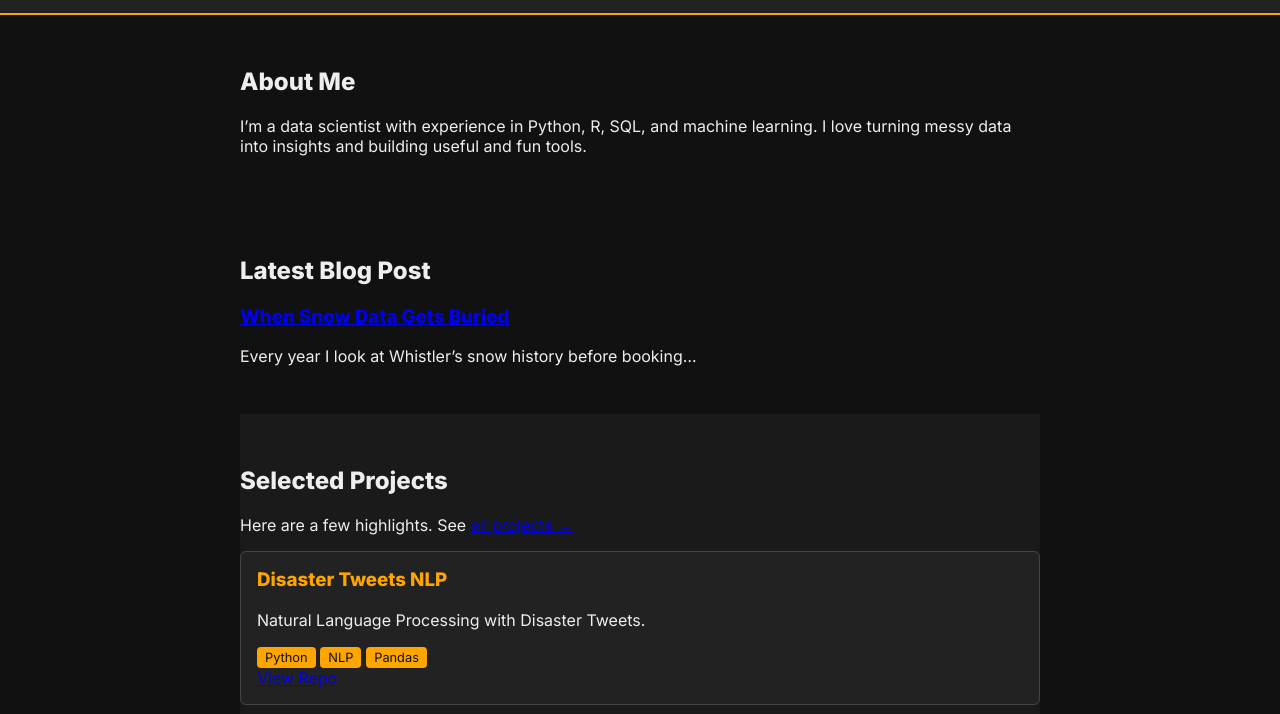
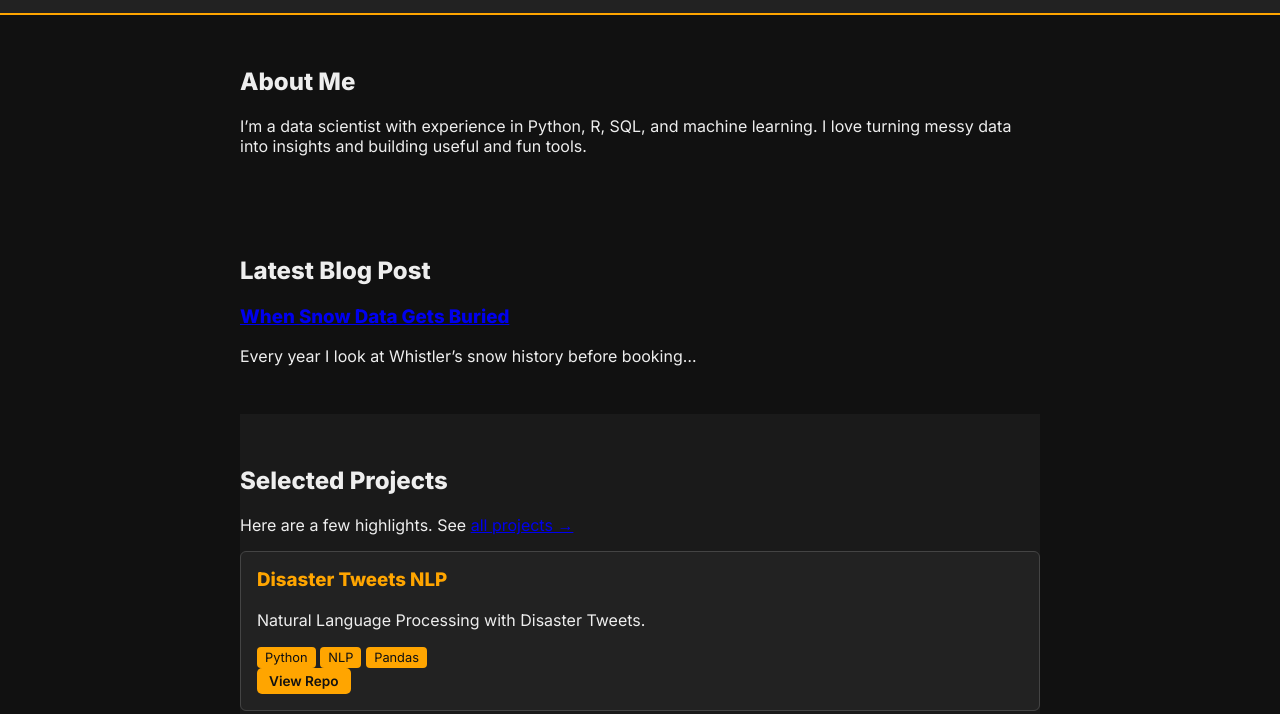
Before and after one commit to DaisyWenwenHuang/portfolio-site, a plain HTML site: page index.html in a window 1280 px wide. Shown: the part 86-800 px from the top of the page. Drawn offline with Linux system fonts and the light colour scheme.

Commit message:
Fix missing .btn CSS class — View Repo buttons were unstyled
Added .btn and .btn.small styles to style.css so anchor tags
using class="btn small" render as proper orange buttons,
matching the existing <button> element style.

Co-Authored-By: Claude Sonnet 4.6 <noreply@anthropic.com>

```diff
--- a/style.css
+++ b/style.css
@@ -84,15 +84,23 @@ input {
   padding: 0.5rem;
   margin: 0.5rem;
 }
-button {
+button, .btn {
+  display: inline-block;
   padding: 0.5rem 1rem;
   background: orange;
+  color: #111;
   border: none;
   border-radius: 5px;
   cursor: pointer;
+  text-decoration: none;
+  font-weight: 600;
 }
-button:hover {
+button:hover, .btn:hover {
   background: darkorange;
+}
+.btn.small {
+  padding: 0.3rem 0.75rem;
+  font-size: 0.85rem;
 }
 
 .footer {
```
